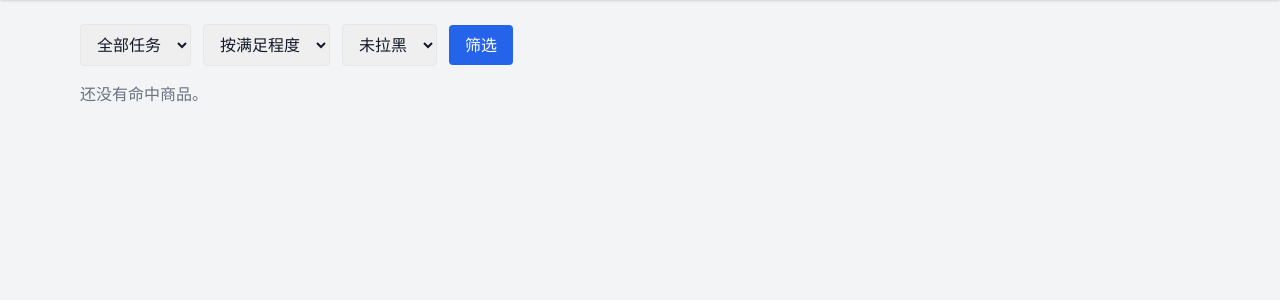
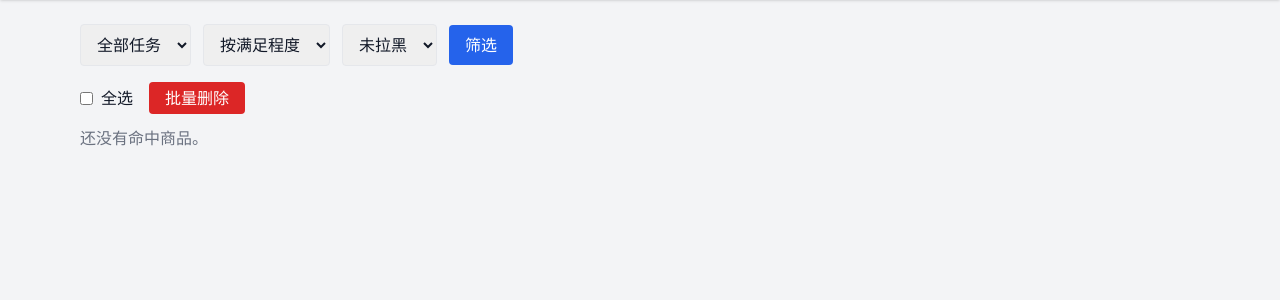
Before and after one commit to Comui520/second-eye, a FastAPI app: page /listings in a window 1280 px wide. Shown: the part 52-352 px from the top of the page. Run offline with FastAPI, Linux system fonts and the light colour scheme; data that the repository does not hold is empty; some libraries are stand-ins or nearby versions.

Commit message:
feat: 命中列表删除（单删/全选/批量，级联清理通知与快照）

```diff
--- a/goodprice/web/templates/listings.html
+++ b/goodprice/web/templates/listings.html
@@ -23,5 +23,11 @@
 {% if running_ids %}
 <div hx-get="{{ partial_url }}" hx-trigger="every 2s" hx-target="#listings-grid" hx-swap="outerHTML"></div>
 {% endif %}
+<form method="post" action="/listings/delete-batch" onsubmit="return confirm('确认删除选中的商品？')">
+  <div class="flex items-center gap-4 mb-3">
+    <label class="flex items-center gap-2"><input type="checkbox" id="listings-select-all" onchange="document.querySelectorAll('.row-check').forEach(c => c.checked = this.checked)"> 全选</label>
+    <button class="bg-red-600 text-white rounded px-4 py-1">批量删除</button>
+  </div>
 {% include "listings_grid.html" %}
+</form>
 {% endblock %}
--- a/goodprice/web/templates/listings_grid.html
+++ b/goodprice/web/templates/listings_grid.html
@@ -19,9 +19,11 @@
     {% endif %}
     <div class="mt-2 flex items-center gap-1 flex-wrap">
       {% if item.blocked %}<span class="px-2 py-0.5 rounded text-xs bg-gray-200 text-gray-600">已拉黑</span>{% endif %}
+      <label class="flex items-center gap-1 text-xs"><input type="checkbox" class="row-check" name="ids" value="{{ item.id }}"> 选</label>
       <form method="post" action="/listings/{{ item.id }}/block" class="inline"><button class="border rounded px-2 py-0.5 text-xs text-red-600">拉黑商品</button></form>
       {% if item.seller_uid %}<form method="post" action="/listings/{{ item.id }}/block-seller" class="inline"><button class="border rounded px-2 py-0.5 text-xs text-orange-600">拉黑卖家</button></form>{% endif %}
       {% if item.blocked %}<form method="post" action="/listings/{{ item.id }}/unblock" class="inline"><button class="border rounded px-2 py-0.5 text-xs">恢复</button></form>{% endif %}
+      <form method="post" action="/listings/{{ item.id }}/delete" class="inline" onsubmit="return confirm('确认删除该商品？')"><button class="border rounded px-2 py-0.5 text-xs text-gray-600">删除</button></form>
     </div>
   </div>
   {% else %}
```
Also changed, not shown: goodprice/web/routes.py (+23 -0 lines), tests/test_api.py (+23 -0 lines).
